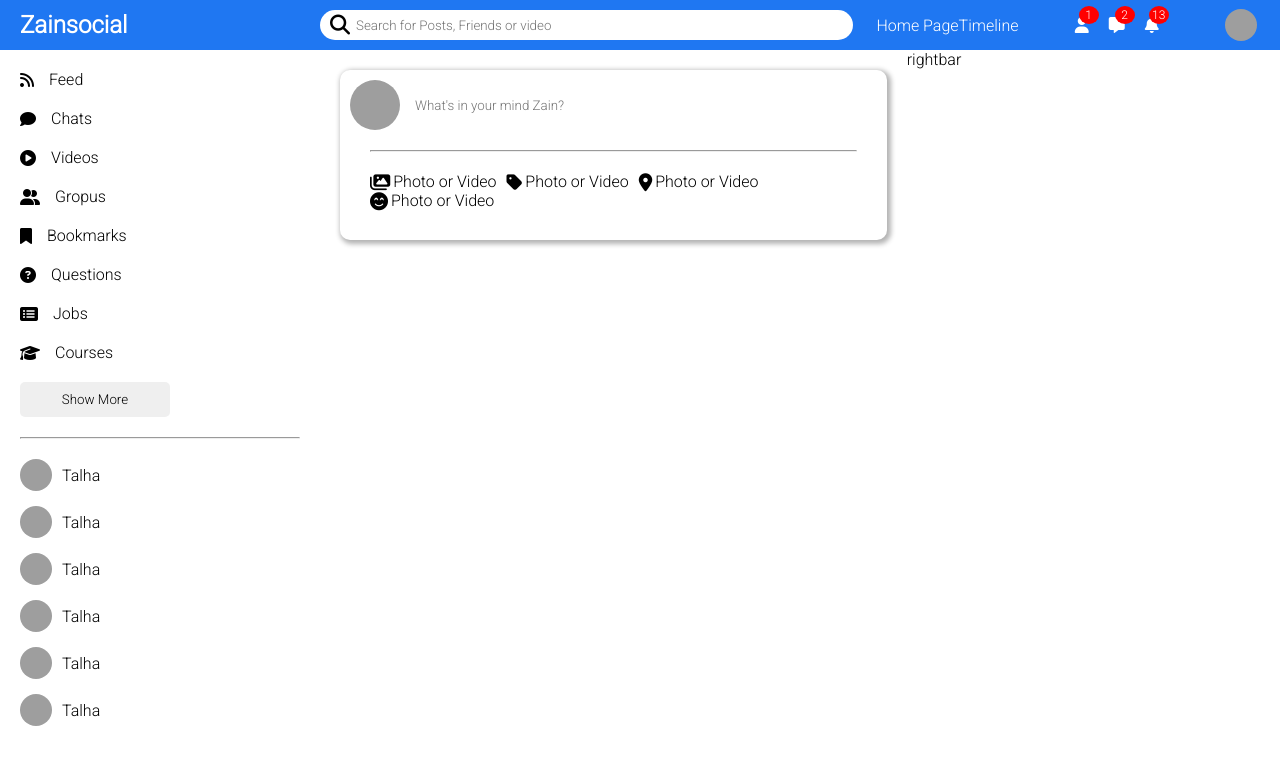
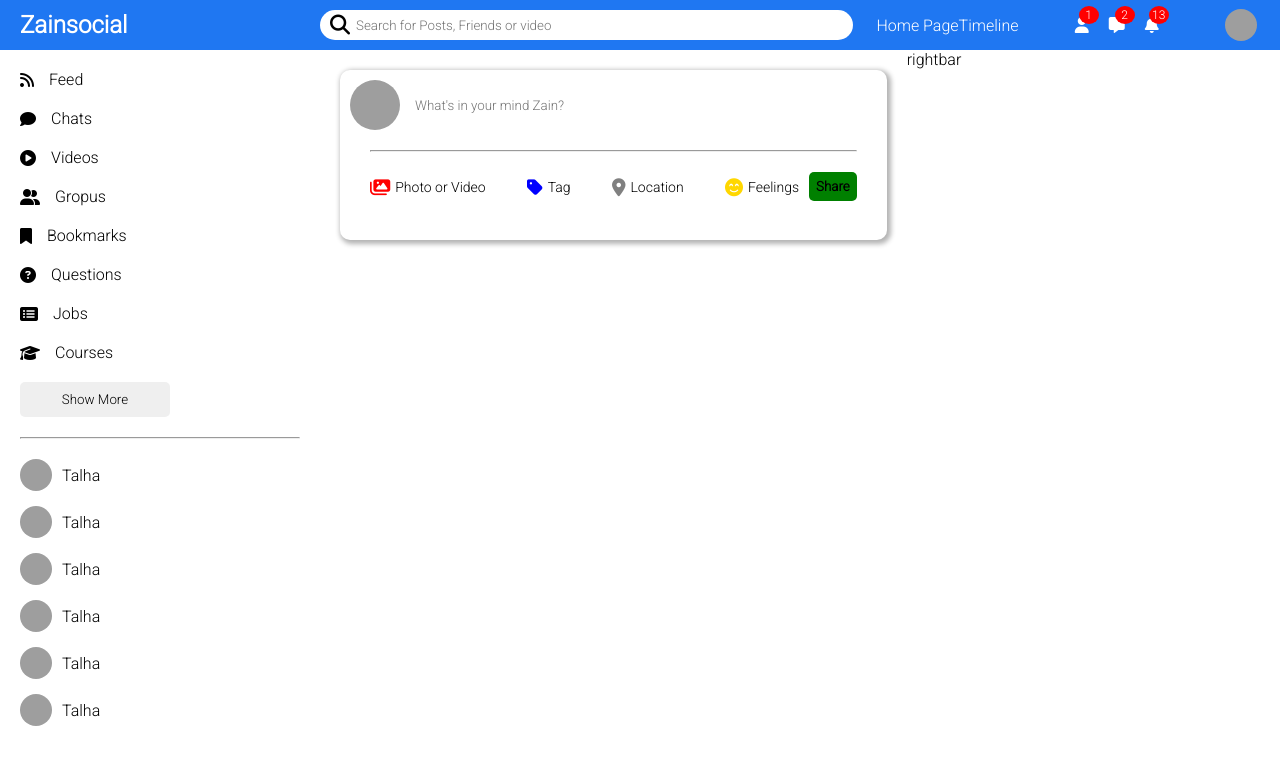
Before and after one commit to ZAINKHAN25/Social-media-ui-lamadev, a React (Create React App) app: page / in a window 1280 px wide. Shown: the top 764 px of the page. Built offline with nearby package versions, Linux system fonts and the light colour scheme; grey boxes are pictures that could not be loaded.

Commit message:
share button full done

```diff
--- a/src/components/share/Share.jsx
+++ b/src/components/share/Share.jsx
@@ -12,22 +12,23 @@ export default function Share() {
                 <div className="sharebottom">
                     <div className="shareoptions">
                         <div className="shareopttion">
-                            <i className="fa-solid fa-images shareicon"></i>
+                            <i className="fa-solid fa-images shareicon redclr"></i>
                             <span className='shareoptiontext'>Photo or Video</span>
                         </div>
                         <div className="shareopttion">
-                            <i class="fa-solid fa-tag shareicon"></i>
-                            <span className='shareoptiontext'>Photo or Video</span>
+                            <i class="fa-solid fa-tag shareicon blueclr"></i>
+                            <span className='shareoptiontext'>Tag</span>
                         </div>
                         <div className="shareopttion">
-                            <i class="fa-solid fa-location-dot shareicon"></i>
-                            <span className='shareoptiontext'>Photo or Video</span>
+                            <i class="fa-solid fa-location-dot shareicon greenclr"></i>
+                            <span className='shareoptiontext'>Location</span>
                         </div>
                         <div className="shareopttion">
-                            <i class="fa-solid fa-face-smile-beam shareicon"></i>
-                            <span className='shareoptiontext'>Photo or Video</span>
+                            <i class="fa-solid fa-face-smile-beam shareicon golderclr"></i>
+                            <span className='shareoptiontext'>Feelings</span>
                         </div>
                     </div>
+                    <button className="sharebutton">Share</button>
                 </div>
             </div>
         </div>
--- a/src/components/share/share.css
+++ b/src/components/share/share.css
@@ -45,6 +45,9 @@
     display: flex;
     margin-left: 20px;
     flex-wrap: wrap;
+    align-items: center;
+    justify-content: space-between;
+    width: 100%;
 }
 
 .shareopttion{
@@ -56,5 +59,35 @@
 
 .shareicon{
     font-size: 18px;
-    margin-right: 3px;
+    margin-right: 5px;
 }
+
+.redclr{
+    color: red;
+}
+
+.blueclr{
+    color: blue;
+}
+
+.greenclr{
+    color: gray
+}
+
+.golderclr{
+    color: gold;
+}
+
+.shareoptiontext{
+    font-size: 14px;
+    font-weight: 500;
+}
+
+.sharebutton{
+    border: none;
+    padding: 7px;
+    border-radius: 5px;
+    font-weight:700;
+    background-color: green;
+    margin-right: 20px;
+}
```
